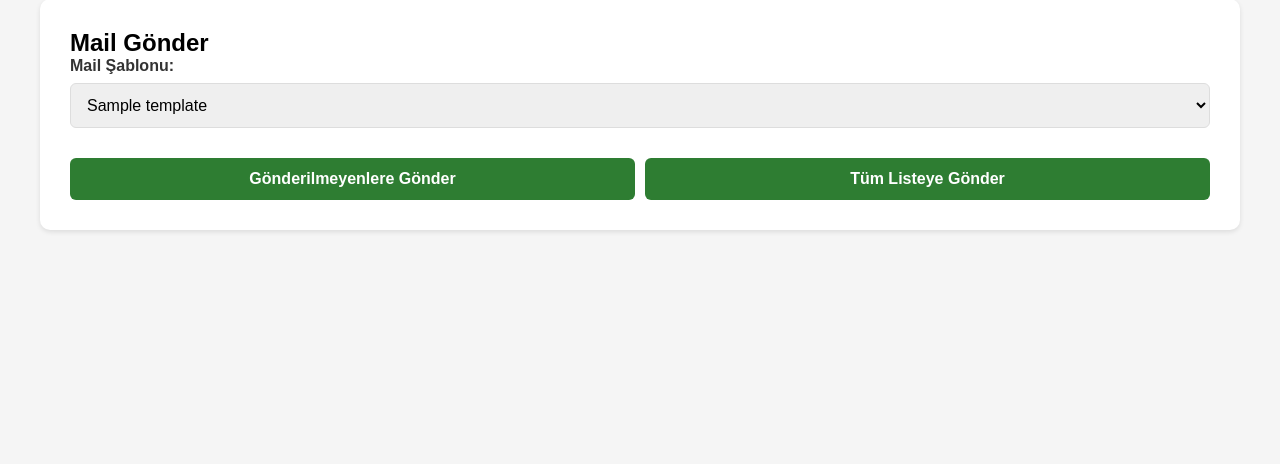
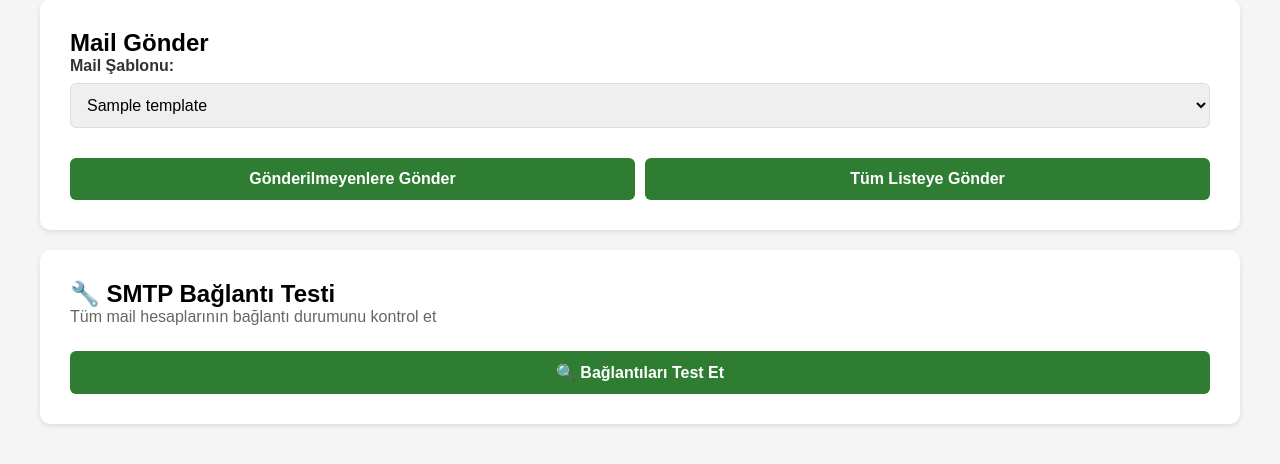
Before and after one commit to kadir49884/AutoMailSender, a Flask app: template templates/index.html in a window 1280 px wide. Shown: the part 385-849 px from the top of the page. Before the commit the page ends 617 px from the top, so only its background shows below. Run offline with Flask 3, Linux system fonts and the light colour scheme; the template is opened without the code that fills it: most values are stand-ins (such as "Sample title", 1, 10 or a date in 2020).

Commit message:
Add SMTP connection test button

```diff
--- a/app.py
+++ b/app.py
@@ -168,6 +168,28 @@ def stop():
     job_status['message'] = 'Durduruldu'
     return jsonify({'success': True})
 
+@app.route('/test_smtp', methods=['GET'])
+def test_smtp():
+    """SMTP bağlantılarını test eder"""
+    try:
+        init_sender()
+        results = sender.test_smtp_connections()
+
+        # Genel durum
+        all_success = all(r['status'] == 'success' for r in results)
+
+        return jsonify({
+            'success': True,
+            'all_connected': all_success,
+            'results': results,
+            'message': '✅ Tüm hesaplar bağlı!' if all_success else '⚠️ Bazı hesaplarda sorun var!'
+        })
+    except Exception as e:
+        return jsonify({
+            'success': False,
+            'message': f'Test hatası: {str(e)}'
+        }), 500
+
 @app.route('/health')
 def health():
     """Health check endpoint"""
--- a/templates/index.html
+++ b/templates/index.html
@@ -103,6 +103,18 @@
             <p><strong>Başarısız:</strong> <span id="failedCount">0</span></p>
             <p><strong>İlerleme:</strong> <span id="progressText">0/0</span></p>
         </div>
+
+        <div class="card">
+            <h2>🔧 SMTP Bağlantı Testi</h2>
+            <p style="color: #666; margin-bottom: 15px;">Tüm mail hesaplarının bağlantı durumunu kontrol et</p>
+            <button type="button" id="testSmtpBtn" onclick="testSmtpConnections()">
+                🔍 Bağlantıları Test Et
+            </button>
+            <div id="smtpTestResults" style="margin-top: 20px; display: none;">
+                <h3>Test Sonuçları:</h3>
+                <div id="smtpResultsList"></div>
+            </div>
+        </div>
     </div>
 
     <script>
@@ -203,6 +215,59 @@
 
         // Sayfa yüklendiğinde durumu kontrol et
         updateStatus();
+
+        // SMTP Test Fonksiyonu
+        async function testSmtpConnections() {
+            const btn = document.getElementById('testSmtpBtn');
+            const resultsDiv = document.getElementById('smtpTestResults');
+            const resultsList = document.getElementById('smtpResultsList');
+
+            btn.disabled = true;
+            btn.textContent = '⏳ Test ediliyor...';
+            resultsDiv.style.display = 'none';
+
+            try {
+                const response = await fetch('/test_smtp');
+                const data = await response.json();
+
+                if (data.success) {
+                    resultsList.innerHTML = '';
+
+                    data.results.forEach(result => {
+                        const resultItem = document.createElement('div');
+                        resultItem.style.padding = '10px';
+                        resultItem.style.marginTop = '10px';
+                        resultItem.style.borderRadius = '6px';
+                        resultItem.style.border = result.status === 'success' ? '2px solid #4CAF50' : '2px solid #f44336';
+                        resultItem.style.backgroundColor = result.status === 'success' ? '#f1f8f4' : '#ffebee';
+
+                        resultItem.innerHTML = `
+                            <strong>${result.email}</strong><br>
+                            <span style="color: ${result.status === 'success' ? '#2E7D32' : '#c62828'};">
+                                ${result.message}
+                            </span>
+                        `;
+
+                        resultsList.appendChild(resultItem);
+                    });
+
+                    resultsDiv.style.display = 'block';
+
+                    if (data.all_connected) {
+                        alert('✅ Tüm mail hesapları başarıyla bağlandı!');
+                    } else {
+                        alert('⚠️ Bazı hesaplarda bağlantı sorunu var! Detaylar için aşağıya bakın.');
+                    }
+                } else {
+                    alert('❌ Test hatası: ' + data.message);
+                }
+            } catch (error) {
+                alert('❌ Hata: ' + error.message);
+            } finally {
+                btn.disabled = false;
+                btn.textContent = '🔍 Bağlantıları Test Et';
+            }
+        }
     </script>
 </body>
 </html>
```
Also changed, not shown: mail_sender.py (+35 -0 lines).
